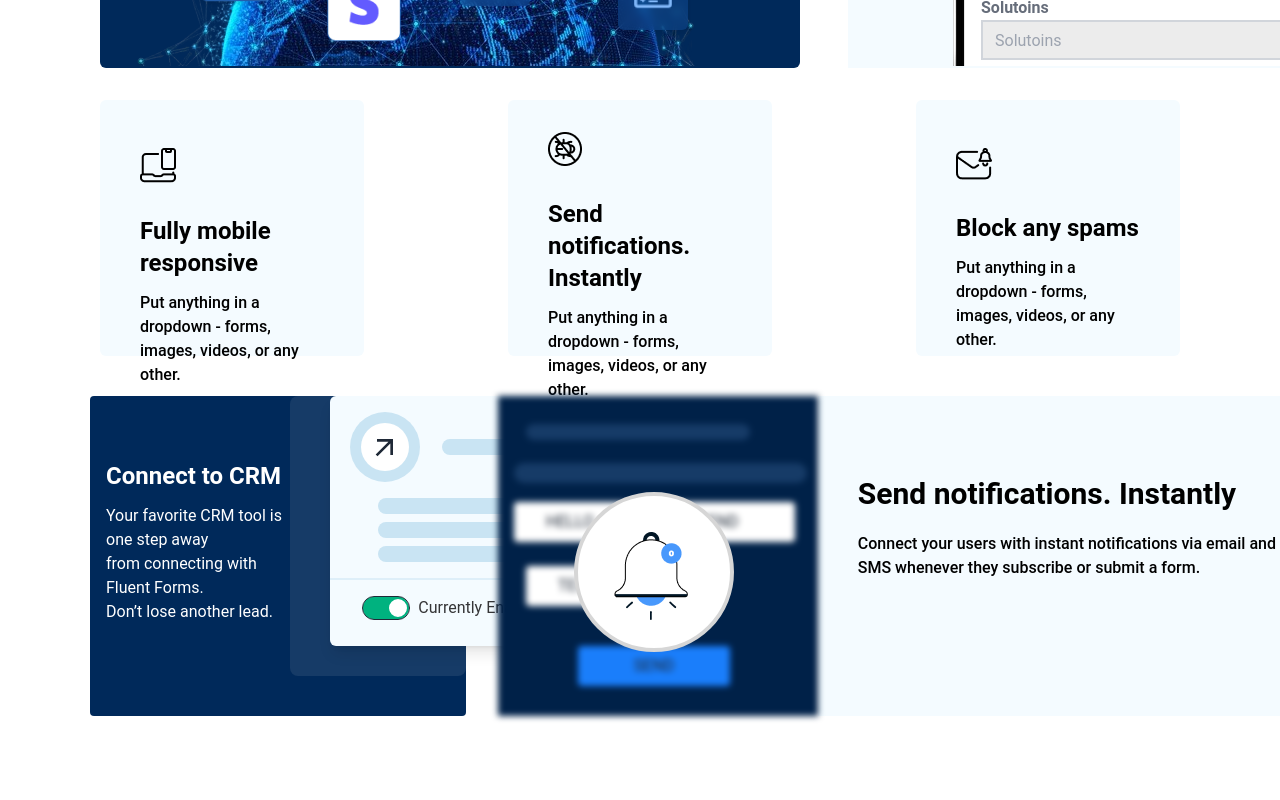
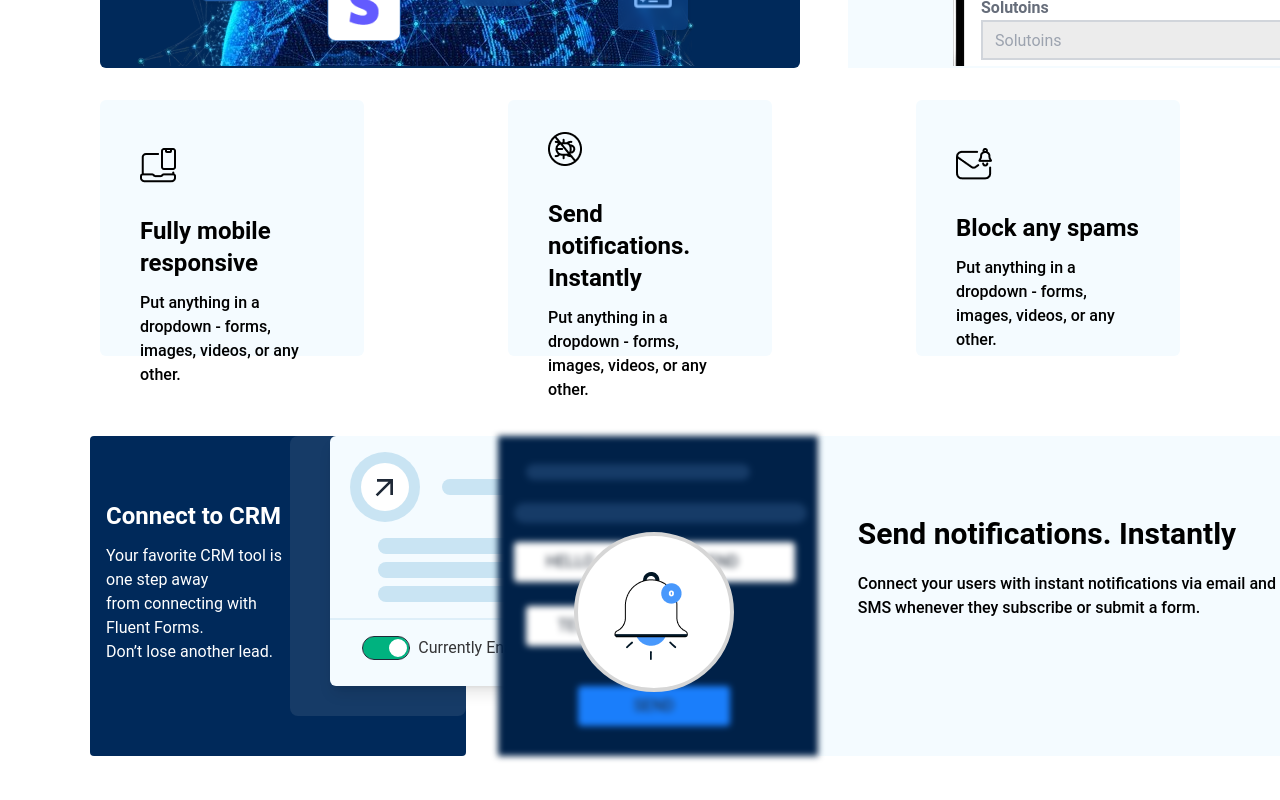
Before and after one commit to ronobir84/fluent-forms, a React (Vite) app: page / in a window 1280 px wide. Shown: the part 2871-3671 px from the top of the page. Built offline with nearby package versions, Linux system fonts and the light colour scheme.

Commit message:
add this min section

```diff
--- a/src/Pages/HomePage/Connect/Connect.jsx
+++ b/src/Pages/HomePage/Connect/Connect.jsx
@@ -2,7 +2,7 @@ import { MdArrowOutward } from "react-icons/md";
  import mlImg from "../../../assets/image/ml.png"
  const Connect = () => {
     return (
-        <div className="py-10 px-[90px]">
+        <div className="py-10 mx-[90px] mt-10">
             <div className="flex gap-8">
                 {/* first section */}
                 <div className="w-[600px] h-80 bg-[#00295A] rounded">
```
